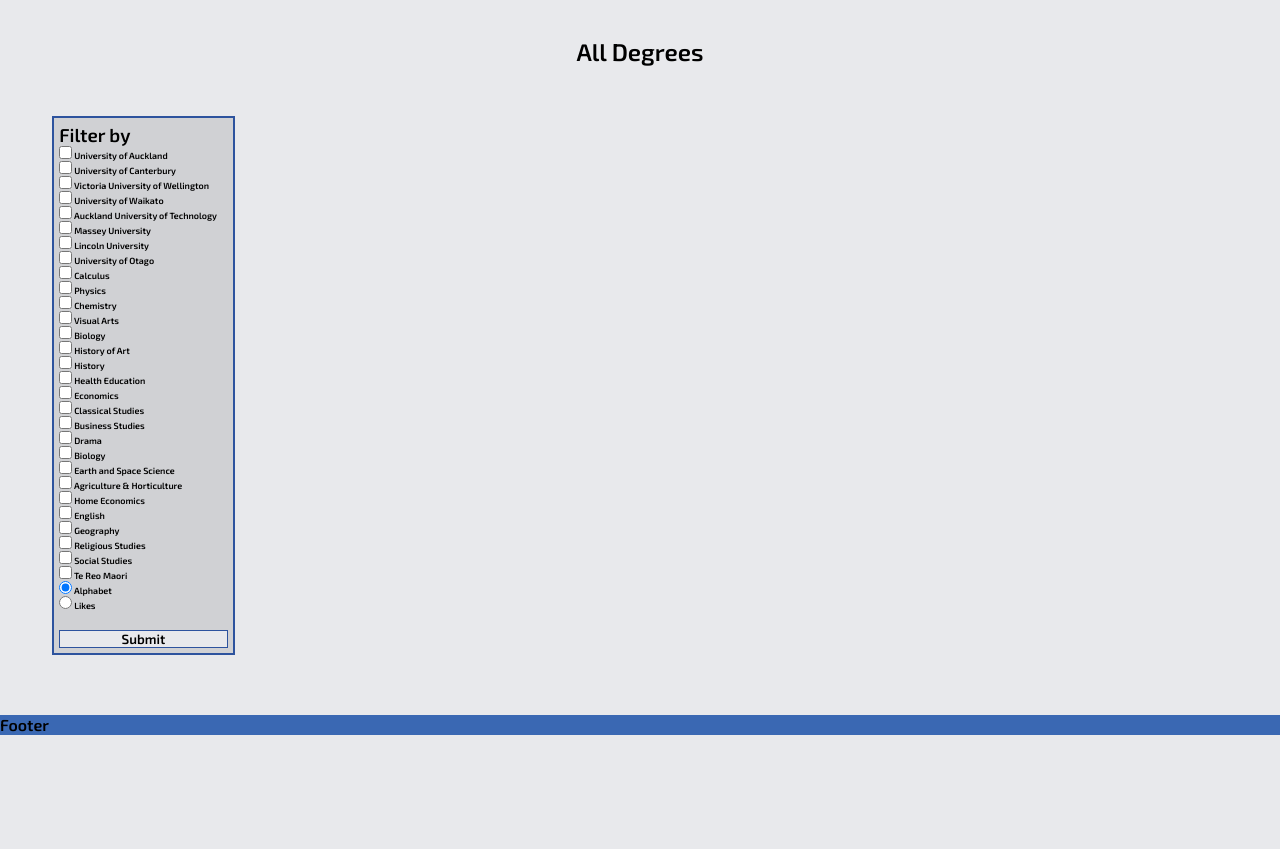
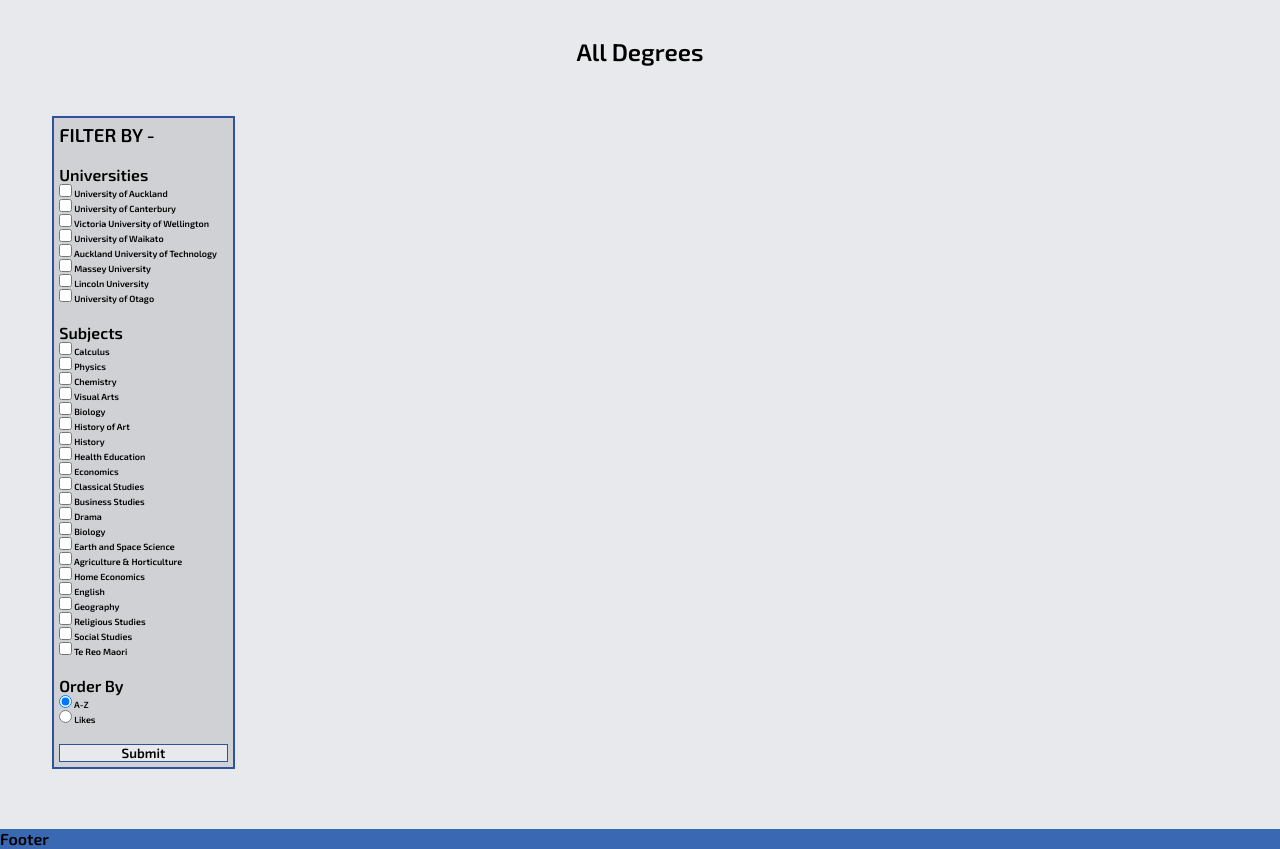
Before and after one commit to KushDesai04/13DTP-Project, a Flask app: page /degrees in a window 1280 px wide. Shown: the part 153-1002 px from the top of the page. Before the commit the page ends 888 px from the top, so only its background shows below. Run offline with Flask 2, Linux system fonts and the light colour scheme; data that the repository does not hold is empty; some libraries are stand-ins or nearby versions.

Commit message:
Spaced out filter table categories and added images to university pages

```diff
--- a/forms.py
+++ b/forms.py
@@ -7,14 +7,14 @@ class MultiCheckboxField(SelectMultipleField):
   option_widget = widgets.CheckboxInput()
 
 
-class SimpleForm(FlaskForm):
+class FilterForm(FlaskForm):
   universities = [{'id':'1', 'name':'University of Auckland'}, {'id':'2', 'name':'University of Canterbury'}, {'id':'3', 'name':'Victoria University of Wellington'}, {'id':'4', 'name':'University of Waikato'}, {'id':'5', 'name':'Auckland University of Technology'}, {'id':'6', 'name':'Massey University'}, {'id':'7', 'name':'Lincoln University'}, {'id':'8', 'name':'University of Otago'}]
   subjects = [{'id': '1', 'name': 'Calculus'}, {'id': '2', 'name': ' Physics'}, {'id': '3', 'name': ' Chemistry'}, {'id': '4', 'name': ' Visual Arts'}, {'id': '5', 'name': ' Biology'}, {'id': '6', 'name': ' History of Art'}, {'id': '7', 'name': ' History'}, {'id': '8', 'name': ' Health Education'}, {'id': '9', 'name': ' Economics'}, {'id': '10', 'name': ' Classical Studies'}, {'id': '11', 'name': ' Business Studies'}, {'id': '12', 'name': ' Drama'}, {'id': '13', 'name': ' Biology'}, {'id': '14', 'name': ' Earth and Space Science'}, {'id': '15', 'name': ' Agriculture & Horticulture'}, {'id': '16', 'name': ' Home Economics'}, {'id': '17', 'name': ' English'}, {'id': '18', 'name': ' Geography'}, {'id': '19', 'name': ' Religious Studies'}, {'id': '20', 'name': ' Social Studies'}, {'id': '21', 'name': ' Te Reo Maori'}]
   # create a list of value/description tuples
   uni = [(x['id'], x['name']) for x in universities]
   subject = [(x['id'], x['name']) for x in subjects]
 
-  uni_data = MultiCheckboxField('Label', choices=uni)
-  subject_data = MultiCheckboxField('Label', choices=subject)
+  uni_data = MultiCheckboxField('Universities', choices=uni)
+  subject_data = MultiCheckboxField('Subjects', choices=subject)
 
-  radio = RadioField('Label', choices=[('alphabet','Alphabet'),('likes','Likes')], default='alphabet')
+  radio = RadioField('Order By', choices=[('alphabet','A-Z'),('likes','Likes')], default='alphabet')
--- a/main.py
+++ b/main.py
@@ -14,7 +14,7 @@ user.email = '17522@burnside.school.nz
 from flask import Flask, render_template, request, url_for
 from flask_sqlalchemy import SQLAlchemy
 from config import Config
-from forms import SimpleForm
+from forms import FilterForm
 import json
 
 
@@ -86,9 +86,12 @@ def degree(id):
 # All degrees page
 @app.route('/degrees', methods = ["GET", "POST"])
 def degrees():
-  form = SimpleForm()
+  form = FilterForm()
   degrees = models.Degree.query.all()
   subjects = models.Subject.query.all()
+  prerequisites = models.Prerequisites.query.all()
+  for p in prerequisites:
+    print(p.sid)
   sort_by = "alphabet"
 
   if form.validate_on_submit():
@@ -112,7 +115,7 @@ def degrees():
     if form.subject_data.data:
       # Get subject ids from form
       subject_filter = (form.subject_data.data)
-      subjects = models.Prerequisites.query.filter(models.Prerequisites.sid.in_(subject_filter)).all()
+      subjects = models.Prerequisites.query.filter(models.Prerequisites.sid.in_(subject_filter) | models.Prerequisites.sid.is_(None)).all()
 
       # Get degree id for every subject filtered
       subjects = [subject.did for subject in subjects]
@@ -134,9 +137,9 @@ def degrees():
   if sort_by == "alphabet":
     degrees = sorted(degrees, key=lambda degree: degree.name)
   elif sort_by == "likes":
-    degrees = sorted(degrees, key=lambda degree: degree.likes)
+    degrees = sorted(degrees, key=lambda degree: degree.likes, reverse=True)
 
-  return render_template('degrees.html', degrees = degrees, forms=form)
+  return render_template('degrees.html', degrees = degrees, form=form)
 
 
 if __name__ == '__main__':
--- a/static/css/style.css
+++ b/static/css/style.css
@@ -294,13 +294,18 @@ table td a:hover:after {
 }
 
 .flex img{
-  width: 20vw;
+  width: 40vw;
   height: auto;
 }
 
 .flex .text{
   margin: 0 auto;
   width: 40%;
+}
+
+.flex .text iframe{
+  height: 90%;
+  width: 35vw;
 }
 
 /* Grid for degrees */
@@ -381,6 +386,10 @@ table td a:hover:after {
 .filter input[type=submit]:hover{
   background-color: var(--clr_secondary);
   color: #fff;
+}
+
+.filter_item label{
+  margin-top: 20px;
 }
 
 /* Grid for all degrees */
--- a/templates/degrees.html
+++ b/templates/degrees.html
@@ -7,10 +7,11 @@
     <!-- Filtering system -->
     <form class='filter' method='POST' action='/degrees'>
         <div>
-            <h3>Filter by</h3>
+            <h3>FILTER BY - </h3>
             <!-- FILTER BY UNIVERSITY -->
-            {% for form in forms %}
-            <div class="filter_item">{{ form }}</div>
+            {{form.hidden_tag()}}
+            {% for field in form if field.widget.input_type != 'hidden' %}
+            <div class="filter_item"><br><label>{{ field.label }}</label> {{ field }}</div>
             {% endfor %}
         </div>
         <br>
```
Also changed, not shown: templates/degree.html (+6 -2 lines), templates/university.html (+4 -4 lines), Career.db, static/images/AUT.jpg (added), static/images/Lincoln.jpg (added), static/images/Massey.jpg (added), static/images/Otago.jpg (added), static/images/UC.jpg (added), static/images/Victoria.jpg (added), static/images/Waikato.jpg (added).
